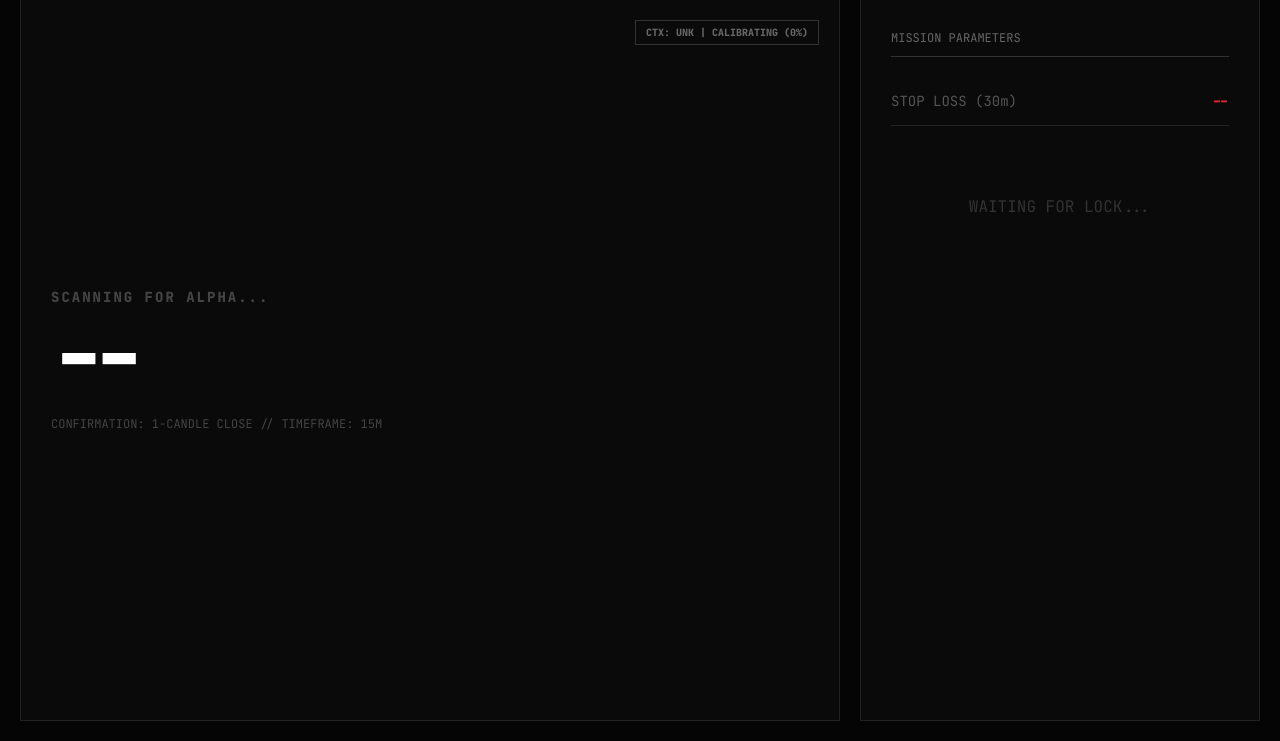
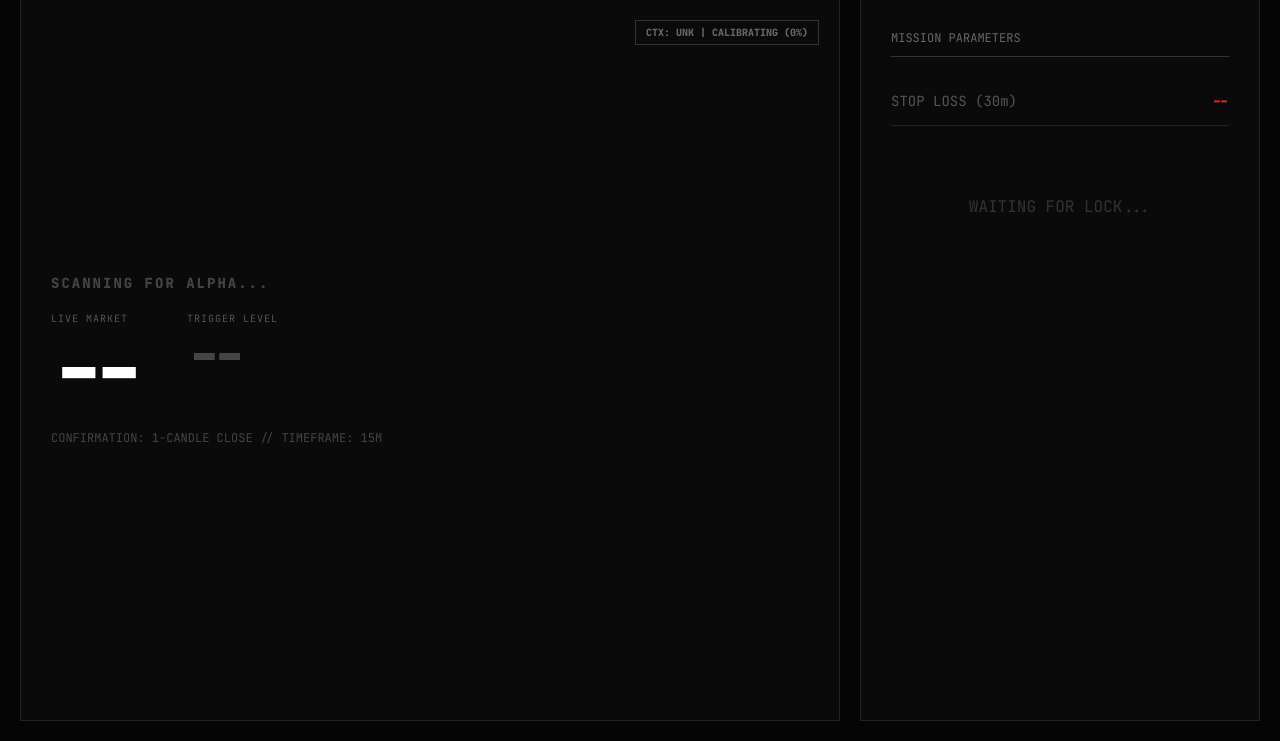
Before and after one commit to Kabroda-Trading/KTBB_APP_V2, a FastAPI app: template templates/omega_ui.html in a window 1280 px wide. Shown: the part 99-840 px from the top of the page. Run offline with FastAPI, Linux system fonts and the light colour scheme; the template is opened without the code that fills it, so the values that code supplies are empty.

Commit message:
UI Fix: Merged 'War Room' Theme with Live Price Display

```diff
--- a/templates/omega_ui.html
+++ b/templates/omega_ui.html
@@ -28,7 +28,15 @@
 
         /* SIGNAL DISPLAY */
         .signal-status { font-size: 14px; font-weight: bold; letter-spacing: 2px; text-transform: uppercase; margin-bottom: 10px; }
+
+        /* UPDATED: Flex container for Live Price vs Trigger */
+        .price-row { display: flex; gap: 40px; align-items: baseline; margin-top: 10px; }
+        .price-col { display: flex; flex-direction: column; }
+        .price-lbl { font-size: 10px; color: #555; margin-bottom: 5px; letter-spacing: 1px; }
+
         .big-price { font-size: 80px; font-weight: 800; color: #fff; margin: 0; line-height: 1; }
+        .trigger-price { font-size: 50px; font-weight: 800; color: #444; margin: 0; line-height: 1; }
+
         .context-tag { position: absolute; top: 20px; right: 20px; border: 1px solid #333; padding: 5px 10px; font-size: 10px; color: #666; font-weight: bold; }
 
         /* STATES */
@@ -65,7 +73,18 @@
         <div class="panel" id="mainPanel">
             <div class="context-tag" id="ctxFlag">SEARCHING...</div>
             <div class="signal-status" id="statusText">SYSTEM STANDBY</div>
-            <div class="big-price" id="liveTrigger">--</div>
+
+            <div class="price-row">
+                <div class="price-col">
+                    <span class="price-lbl">LIVE MARKET</span>
+                    <div class="big-price" id="livePrice">--</div>
+                </div>
+                <div class="price-col">
+                    <span class="price-lbl">TRIGGER LEVEL</span>
+                    <div class="trigger-price" id="liveTrigger">--</div>
+                </div>
+            </div>
+
             <div style="margin-top: 20px; color: #444; font-size: 12px;">
                 CONFIRMATION: 1-CANDLE CLOSE // TIMEFRAME: 15M
             </div>
@@ -160,6 +179,7 @@
             const p = document.getElementById('mainPanel');
             const sText = document.getElementById('statusText');
             const trig = document.getElementById('liveTrigger');
+            const liveP = document.getElementById('livePrice');
 
             // STATE CHANGE DETECTION
             if (data.status !== lastStatus) {
@@ -174,11 +194,11 @@
             if (data.status === 'LOCKED') {
                 p.classList.add('state-locked');
                 sText.innerText = "⚠️ LOCKED & LOADED // WATCH CLOSE";
-                sText.style.color = "#d97706";
+                sText.style.color = "var(--amber)";
             } else if (data.status === 'EXECUTING') {
                 p.classList.add('state-executing');
                 sText.innerText = "🚀 EXECUTE ORDER 66";
-                sText.style.color = "#059669";
+                sText.style.color = "var(--green)";
             } else {
                 sText.innerText = "SCANNING FOR ALPHA...";
                 sText.style.color = "#444";
@@ -188,6 +208,18 @@
             const entryPrice = data.execution?.entry || data.triggers?.BO || 0;
             trig.innerText = entryPrice > 0 ? entryPrice.toLocaleString() : "--";
 
+            // --- NEW: LIVE PRICE RENDER LOGIC ---
+            if(data.price) {
+                liveP.innerText = data.price.toLocaleString();
+                // Turn Green if we are WINNING (Above Trigger)
+                if(entryPrice > 0 && data.price > entryPrice) {
+                    liveP.style.color = "var(--green)";
+                } else {
+                    liveP.style.color = "#fff";
+                }
+            }
+            // ------------------------------------
+
             // Render Strength Score
             const strength = data.strength || {score: 0, rating: "CALIBRATING", tags: []};
             const ctxText = `CTX: ${data.context || 'UNK'} | ${strength.rating} (${strength.score}%)`;
@@ -195,10 +227,12 @@
 
             ctxEl.innerText = ctxText;
 
-            // Color code the context tag
             if (strength.score >= 80) {
-                ctxEl.style.borderColor = "#059669";
-                ctxEl.style.color = "#059669";
+                ctxEl.style.borderColor = "var(--green)";
+                ctxEl.style.color = "var(--green)";
+            } else if (strength.score >= 50) {
+                ctxEl.style.borderColor = "var(--amber)";
+                ctxEl.style.color = "var(--amber)";
             } else {
                 ctxEl.style.borderColor = "#333";
                 ctxEl.style.color = "#666";
```
